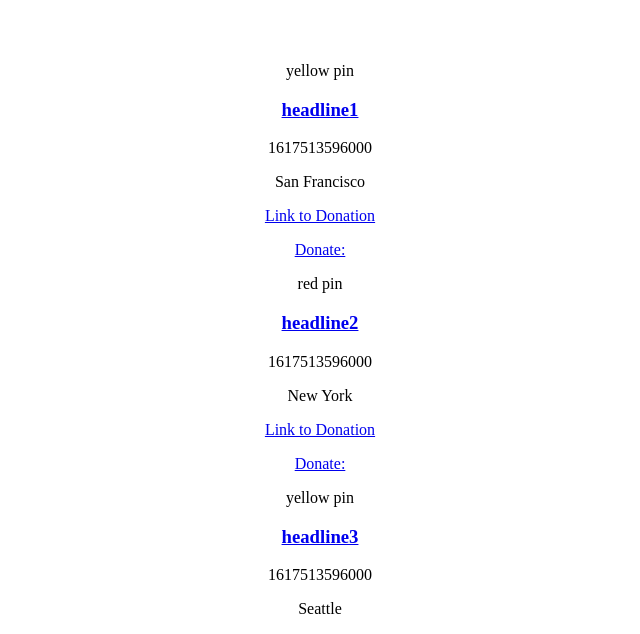
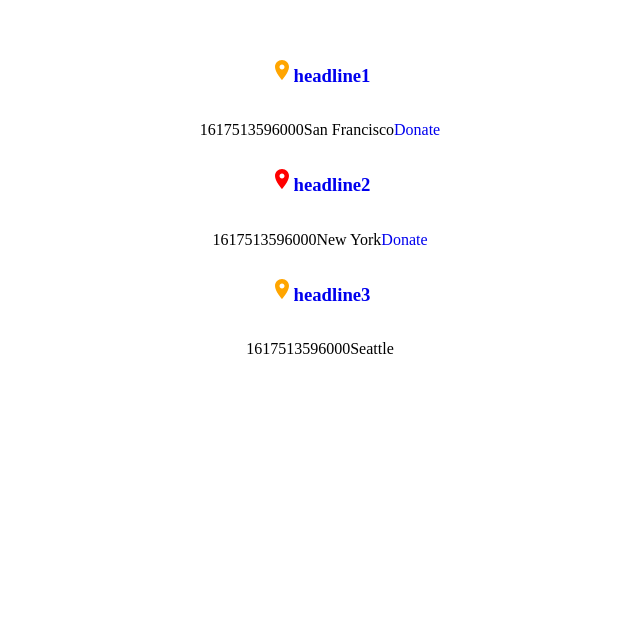
Before and after one commit to liirene1/aapi-case-tracking, a React (Create React App) app: page / in a window 1280 px wide. Shown: the part 762-1396 px from the top of the page, without its empty margins (320-960 px from the left). After the commit the page ends 1144 px from the top, so only its background shows below. Built offline with nearby package versions, Linux system fonts and the light colour scheme.

Commit message:
add materialUI

```diff
--- a/package.json
+++ b/package.json
@@ -3,6 +3,8 @@
   "version": "0.1.0",
   "private": true,
   "dependencies": {
+    "@material-ui/core": "^4.11.3",
+    "@material-ui/icons": "^4.11.2",
     "@testing-library/jest-dom": "^5.11.4",
     "@testing-library/react": "^11.1.0",
     "@testing-library/user-event": "^12.1.10",
--- /dev/null
+++ b/src/components/Article/index.css
@@ -0,0 +1,7 @@
+.headline {
+  display: inline-block;
+}
+
+.article p {
+  display: inline-block;
+}
--- a/src/components/Article/index.js
+++ b/src/components/Article/index.js
@@ -1,23 +1,26 @@
 import React from "react";
+import RoomIcon from '@material-ui/icons/Room';
+import "./index.css";
 
 //TODO: pin svgs - yellow for assaults, red for deaths
 const Article = ({ article }) => {
     const { date, headline, location, newsLink, donationLink, violenceType } = article;
     return (
-      <div>
-        { violenceType === "assault" && <p> yellow pin </p> }
-        { violenceType === "death" && <p> red pin </p> }
-        <a href={newsLink}>
-          <h3> { headline } </h3>
+      <div className="article">
+        { violenceType === "assault" && <RoomIcon style={{ color:"orange" }}/> }
+        { violenceType === "death" && <RoomIcon style={{ color:"red" }}/> }
+        <a href={newsLink} className="news-link">
+          <h3 className="headline"> { headline } </h3>
         </a>
-        <p> {date} </p>
-        <p> {location} </p>
-        { donationLink &&
-          <a href={donationLink}> Link to Donation
-            <p> Donate: </p>
-          </a>
-        }
-
+        <div>
+          <p className="date"> {date} </p>
+          <p className="location"> {location} </p>
+          { donationLink &&
+            <a href={donationLink} className="donation-link">
+              <p> Donate </p>
+            </a>
+          }
+        </div>
       </div>
     )
 }
```
Also changed, not shown: 2 other files (tests, documents, lock files or other folders).
